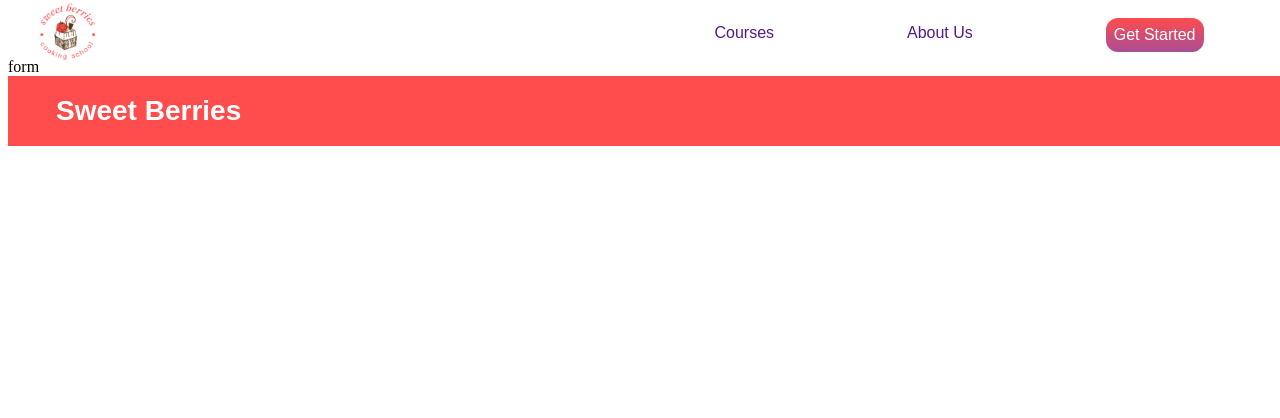
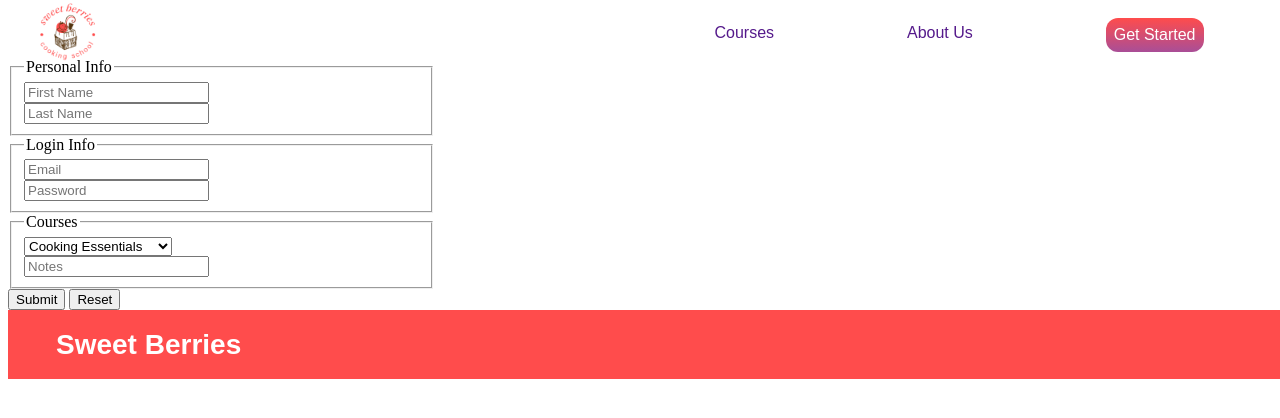
Before and after one commit to L14MB/sweet-berries, a plain HTML site: page registration.html in a window 1280 px wide. Drawn offline with Linux system fonts and the light colour scheme.

Commit message:
Created registration form

```diff
--- a/registration.html
+++ b/registration.html
@@ -17,8 +17,33 @@
             <a href="registration.html" class="header-button">Get Started</a>
             </div>
         </div>
+
          <div class="registration-container">
-          form
+            <form>
+            <fieldset>
+                <legend>Personal Info</legend>
+                <input type="text" placeholder="First Name" required><br>
+                <input type="text" placeholder="Last Name" required><br>
+            </fieldset>
+            <fieldset>
+                <legend>Login Info</legend>
+                <input type="email" placeholder="Email" required><br>
+                <input type="password" minlength="6" placeholder="Password" required><br>
+            </fieldset>
+            <fieldset>
+                <legend>Courses</legend>
+                <select name="selected-course" id="selected-course" required>
+                    <option value="cooking essentials">Cooking Essentials</option>
+                    <option value="chef skills">Chef Skills</option>
+                    <option value="nutrition in cooking">Nutrition In Cooking</option>
+                    <option value="plant-based cooking">Plant-Based Cooking</option>
+                    <option value="teens kitchen">Teens Kitchen</option>
+                </select><br>
+                <input type="text" placeholder="Notes" optional>
+            </fieldset>
+            <button>Submit</button>
+            <button>Reset</button>
+            </form>
          </div>
          <div class="footer">
             <h1>Sweet Berries</h1>
```
